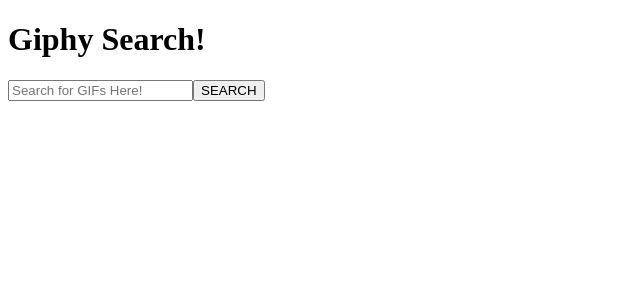
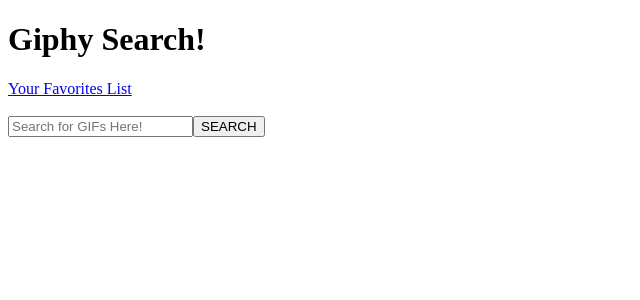
Before and after one commit to sabinagva/group-giphy, a React (Create React App) app: page /#/ in a window 1280 px wide. Shown: the top 300 px of the page, without its empty margins (0-640 px from the left). Built offline with nearby package versions, Linux system fonts and the light colour scheme.

Commit message:
Routing performed in App, FavoriteList, and SearchForm

```diff
--- a/src/components/App/App.jsx
+++ b/src/components/App/App.jsx
@@ -1,6 +1,7 @@
 import React from 'react';
 import { HashRouter as Router, Route, Link } from 'react-router-dom';
 import SearchForm from '../SearchForm/SearchForm';
+import FavoriteList from '../FavoriteList/FavoriteList';
 
 
 
@@ -8,9 +9,13 @@
   return (
     <div>
       <h1>Giphy Search!</h1>
+
       <Router>
-        <Route exact path='/'>
+        <Route path='/' exact>
           <SearchForm />
+        </Route>
+        <Route path='/favorites' exact>
+          <FavoriteList />
         </Route>
       </Router>
     </div>
--- a/src/components/FavoriteList/FavoriteList.jsx
+++ b/src/components/FavoriteList/FavoriteList.jsx
@@ -1,6 +1,7 @@
 import React, { useEffect } from "react";
 import FavoriteItem from "../FavoriteItem/FavoriteItem";
 import { useDispatch, useSelector } from "react-redux";
+import { HashRouter as Router, Link } from "react-router-dom";
 
 function FavoriteList() {
   const dispatch = useDispatch();
@@ -12,11 +13,15 @@
   }, []);
 
   return (
+    <Router>
+    <h2>Welcome to Your Favorites Page!</h2>
+        <Link to="/">Go Back to Homepage</Link>
     <div>
       {favoriteList.map((item) => {
         return <FavoriteItem key={item.id} item={item} />;
       })}
     </div>
+    </Router>
   );
 }
 
--- a/src/components/SearchForm/SearchForm.jsx
+++ b/src/components/SearchForm/SearchForm.jsx
@@ -1,32 +1,37 @@
-import React, { useState } from 'react';
-import { useDispatch } from 'react-redux';
-import SearchResult from '../SearchResult/SearchResult';
+import React, { useState } from "react";
+import { useDispatch } from "react-redux";
+import SearchResult from "../SearchResult/SearchResult";
+import { HashRouter as Router, Link } from "react-router-dom";
 
-function SearchForm () {
-
+function SearchForm() {
   const dispatch = useDispatch();
 
-    let [search, setSearch] = useState('')
+  let [search, setSearch] = useState("");
 
   const searchGifs = (event) => {
     event.preventDefault();
-        console.log('Search input is:', search)
-        dispatch({ type: 'GET_GIF', payload: search})
-        setSearch('')
-    }
+    console.log("Search input is:", search);
+    dispatch({ type: "GET_GIF", payload: search });
+    setSearch("");
+  };
 
   return (
+    <Router>
+      <Link to="/favorites">Your Favorites List</Link>
+      <br></br>
+      <br></br>
       <form onSubmit={searchGifs}>
         <input
-            type='text'
-            placeholder='Search for GIFs Here!'
+          type="text"
+          placeholder="Search for GIFs Here!"
           value={search}
           onChange={(event) => setSearch(event.target.value)}
         />
-            <input type='submit' value='SEARCH' />
+        <input type="submit" value="SEARCH" />
         <SearchResult />
       </form>
-    )
+    </Router>
+  );
 }
 
-export default SearchForm
+export default SearchForm;
```
Lines whose indentation alone changed are shown as unchanged.
